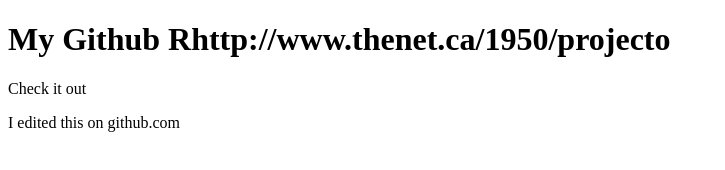
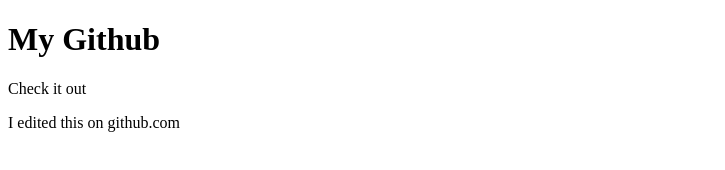
Before and after one commit to dallison4/MyNewRepo, a plain HTML site: page index.html in a window 1280 px wide. Shown: the whole page, without its empty margins (0-725 px from the left). Drawn offline with Linux system fonts and the light colour scheme.

Commit message:
Fixed boo boo

```diff
--- a/index.html
+++ b/index.html
@@ -4,7 +4,7 @@
 <title>Github Experimnet</title>
 </head>
 <body>
-<h1>My Github Rhttp://www.thenet.ca/1950/projecto</h1>
+<h1>My Github</h1>
 <p>Check it out</p>
 <p>I edited this on github.com</p>
 </body>
```
